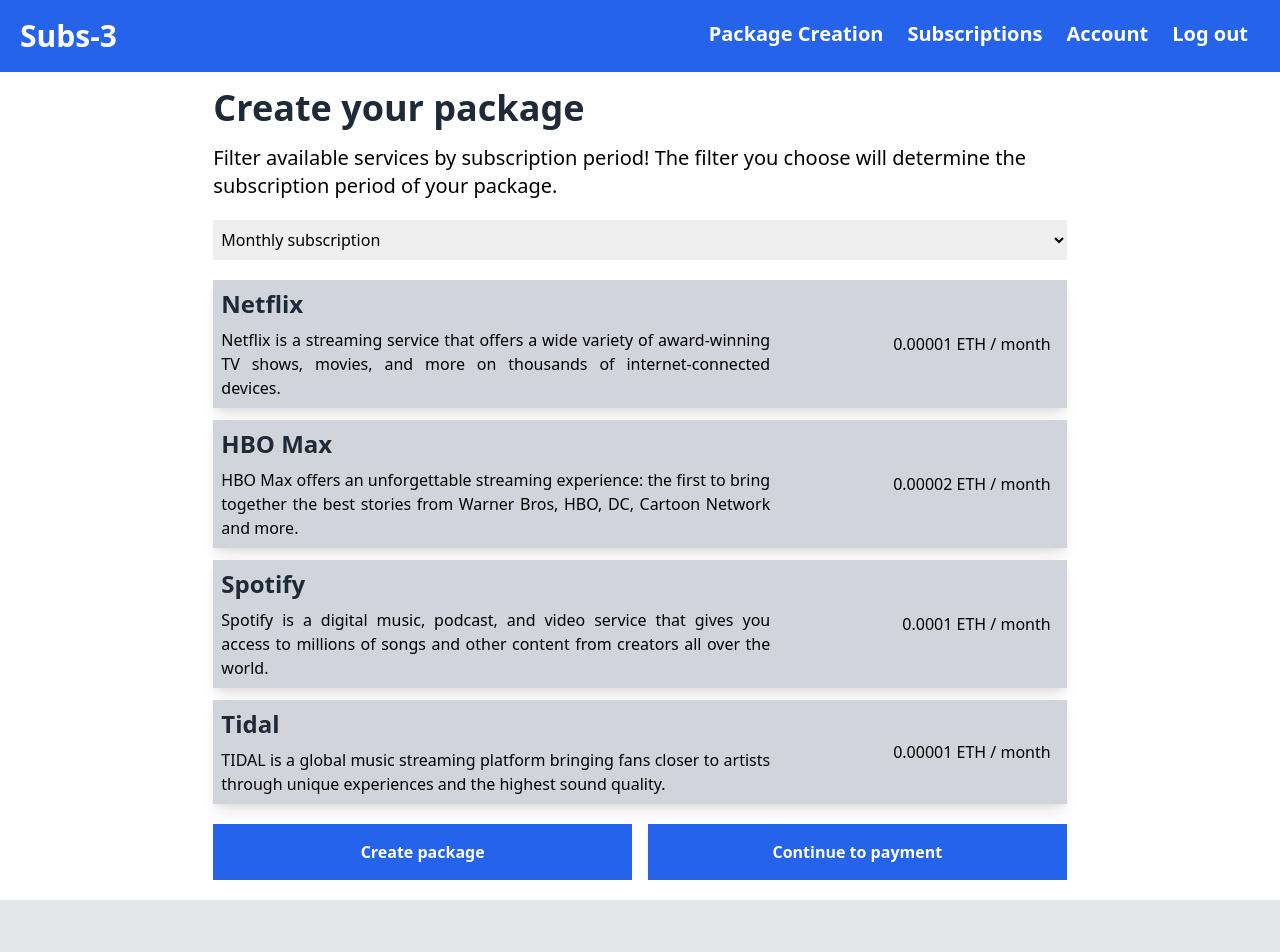
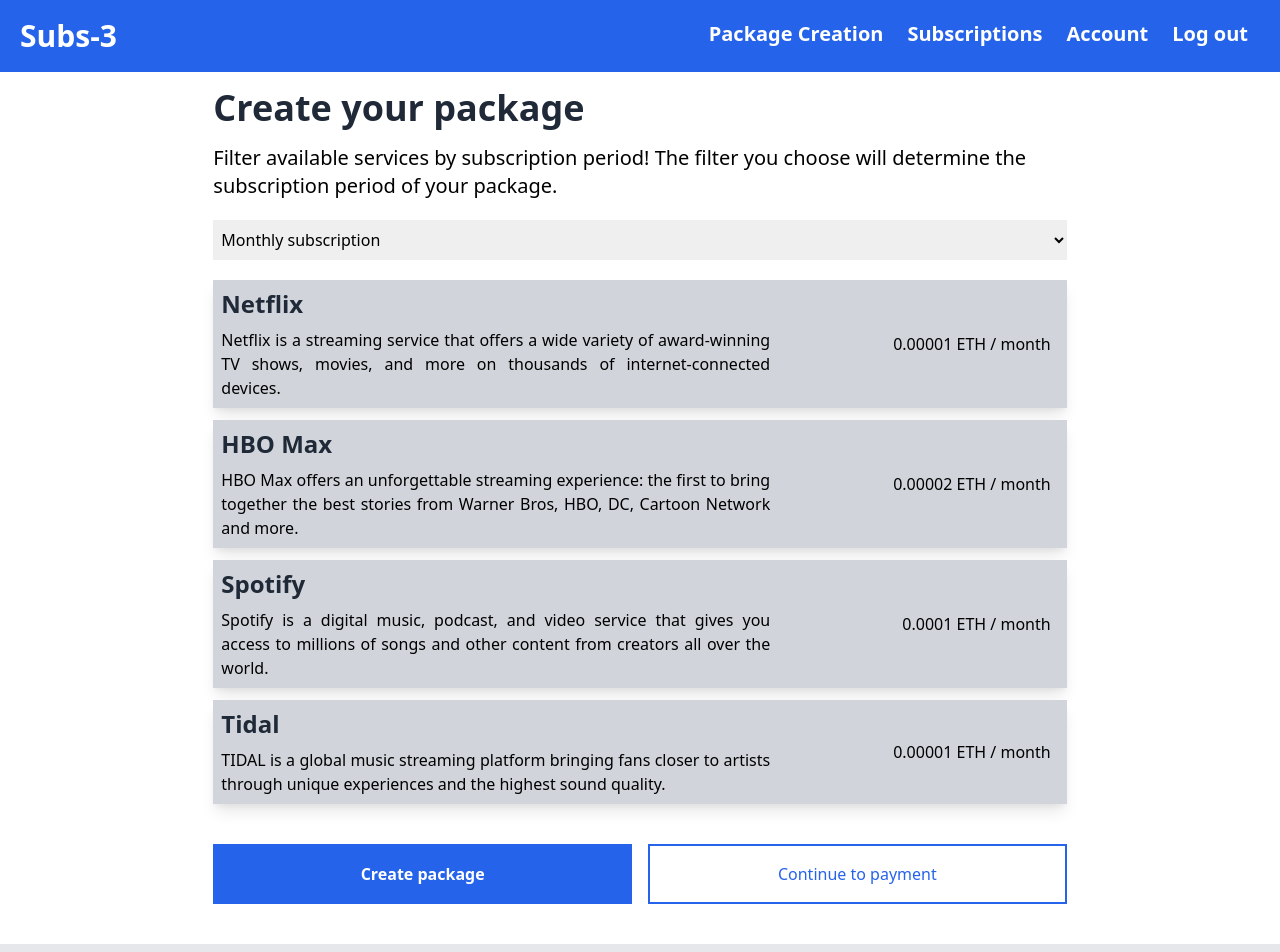
Before and after one commit to ptrkns/subscription-service, a React (Vite) app: page /package-creation in a window 1280 px wide. Shown: the top 952 px of the page. Built offline with nearby package versions, Linux system fonts and the light colour scheme.

Commit message:
Button functionality (onClick, disabled, useNavigate)

```diff
--- a/src/components/PackageCreation.tsx
+++ b/src/components/PackageCreation.tsx
@@ -1,8 +1,13 @@
 import { useState } from "react";
+import { useNavigate } from "react-router-dom";
 import Service from "./Service.tsx";
 import services from '../assets/services.json';
 
 function PackageCreation() {
+
+  const navigate = useNavigate();
+  const [isPackageReady, setIsPackageReady] = useState(false);
+  const handleClick = () => { setIsPackageReady(true); }
 
   const isServiceSelected = () : boolean => { return false; }
 
@@ -39,9 +44,15 @@ function PackageCreation() {
         </select>
       </section>
       <section> {serviceData} </section>
-      <section className="grid grid-cols-2 gap-2 md:gap-4 lg:gap-4 my-5">
-        <button className="bg-blue-600 hover:bg-blue-500 text-white font-semibold py-4">Create package</button>
-        <button className="bg-blue-600 hover:bg-blue-500 text-white font-semibold py-4">Continue to payment</button>
+      <section className="grid grid-cols-2 gap-2 md:gap-4 lg:gap-4 my-10">
+        {isPackageReady ?
+          <button className="border-2 border-blue-600 text-blue-600 py-4 cursor-default" disabled>Create package</button> :
+          <button className="bg-blue-600 hover:bg-blue-500 text-white font-semibold py-4" onClick={() => handleClick()}>Create package</button>
+        }
+        {isPackageReady ?
+          <button className="bg-blue-600 hover:bg-blue-500 text-white font-semibold py-4" onClick={() => navigate('/payment')}>Continue to payment</button> :
+          <button className="border-2 border-blue-600 text-blue-600 py-4 cursor-default" disabled>Continue to payment</button>
+        }
       </section>
     </div>
   );
```
